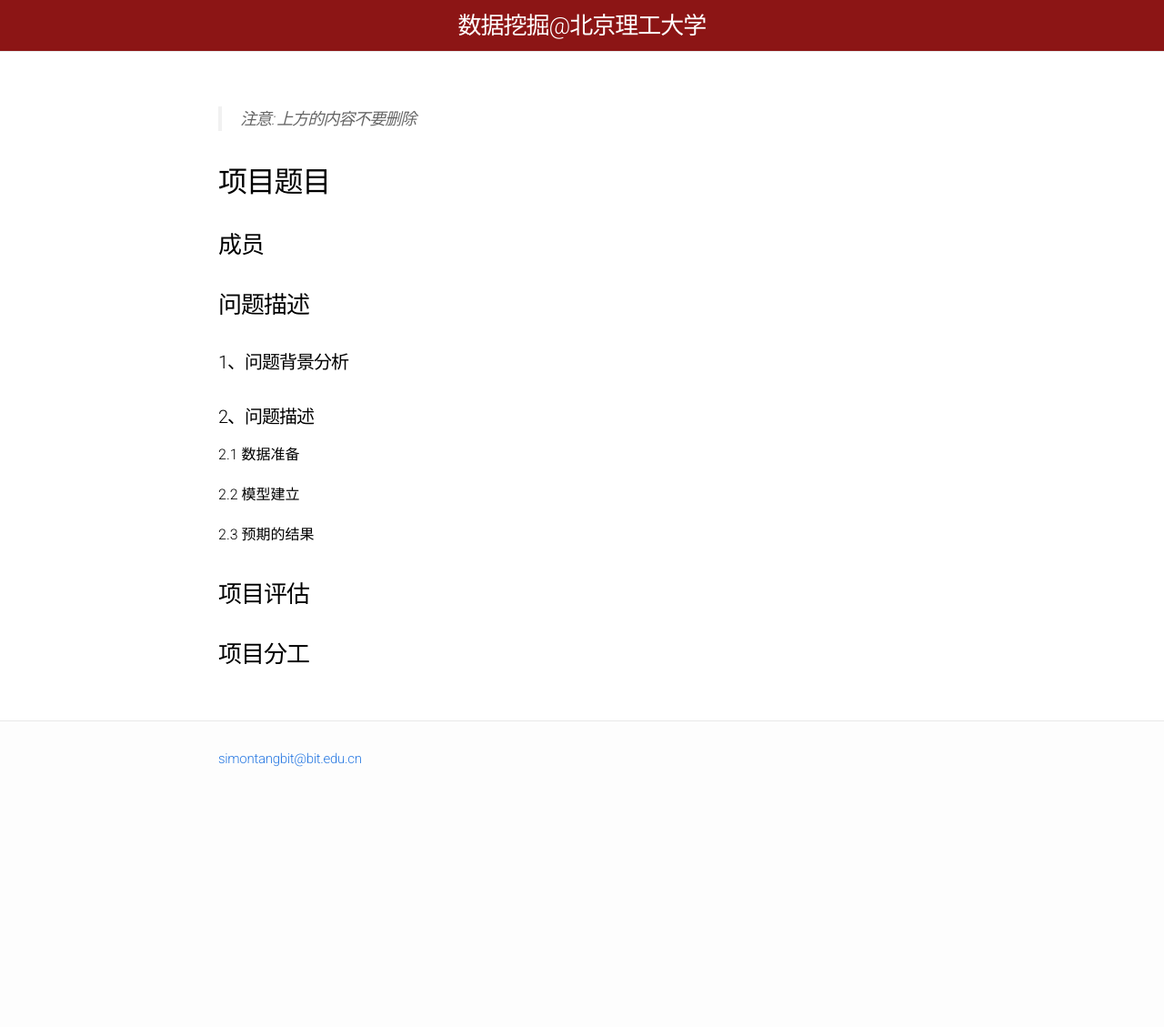
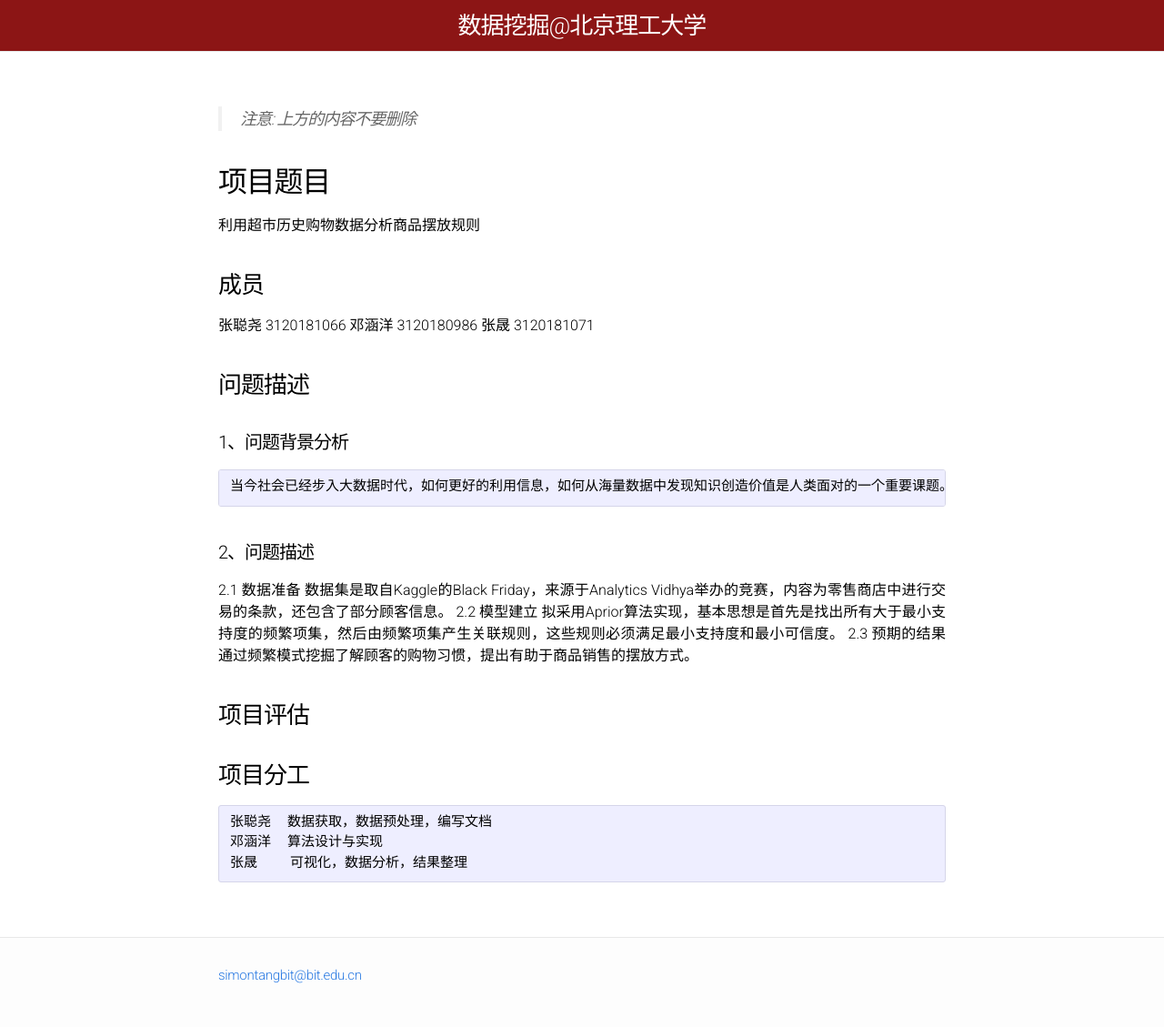
Before and after one commit to BITDM/bitdm.github.io, a Jekyll site: the page built from 2019/projects/P07/proposal.md, in a window 1280 px wide. Shown: the whole page at 91% size. Built offline with Jekyll 4.4.1, drawn with Linux system fonts in a browser that asks for light colours; before the commit the page ends 900 px from its top, so only the background shows below that.

Commit message:
[proposal] P07 (#355)

```diff
--- a/2019/projects/P07/proposal.md
+++ b/2019/projects/P07/proposal.md
@@ -7,23 +7,29 @@ permalink: /2019/projects/p07/proposal/
 > 注意: 上方的内容不要删除
 
 ## 项目题目
-
+利用超市历史购物数据分析商品摆放规则
 
 ### 成员
-
+张聪尧  3120181066
+邓涵洋  3120180986
+张晟    3120181071
 
 ### 问题描述
 
 #### 1、问题背景分析
+    当今社会已经步入大数据时代，如何更好的利用信息，如何从海量数据中发现知识创造价值是人类面对的一个重要课题。由于庞大的客流量，商家往往不能及时根据累计的顾客购物信息获取有效的研究信息。本次实验的研究重点在于发现顾客购买不同商品之间的关联，分析顾客的购物习惯，从而帮助商家开发更好的营销策略。
 
 #### 2、问题描述
 
 2.1 数据准备
-
+    数据集是取自Kaggle的Black Friday，来源于Analytics Vidhya举办的竞赛，内容为零售商店中进行交易的条款，还包含了部分顾客信息。
 2.2 模型建立
-
+    拟采用Aprior算法实现，基本思想是首先是找出所有大于最小支持度的频繁项集，然后由频繁项集产生关联规则，这些规则必须满足最小支持度和最小可信度。
 2.3 预期的结果
-
+    通过频繁模式挖掘了解顾客的购物习惯，提出有助于商品销售的摆放方式。
 ### 项目评估
 
 ### 项目分工
+    张聪尧  数据获取，数据预处理，编写文档
+    邓涵洋  算法设计与实现
+    张晟    可视化，数据分析，结果整理
```
